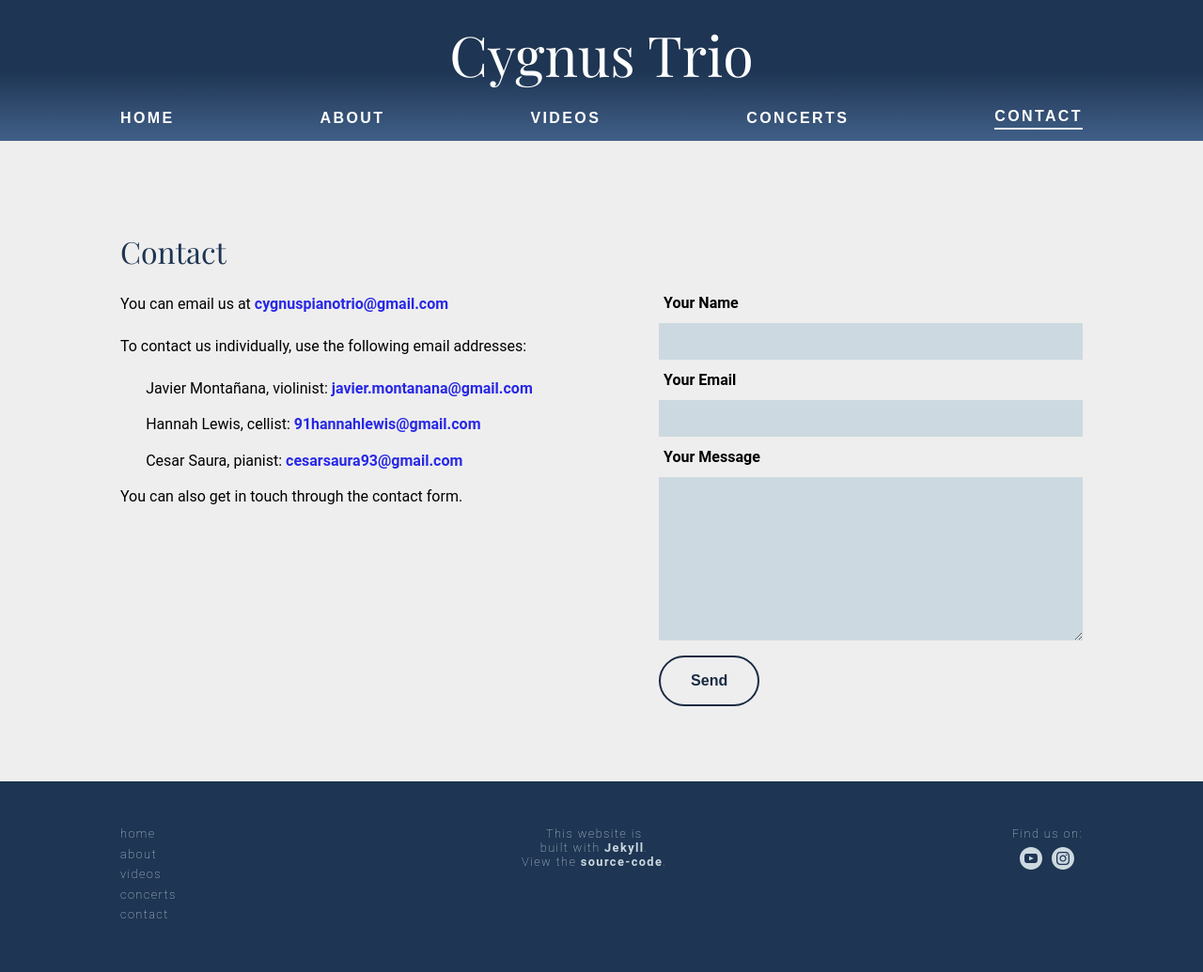
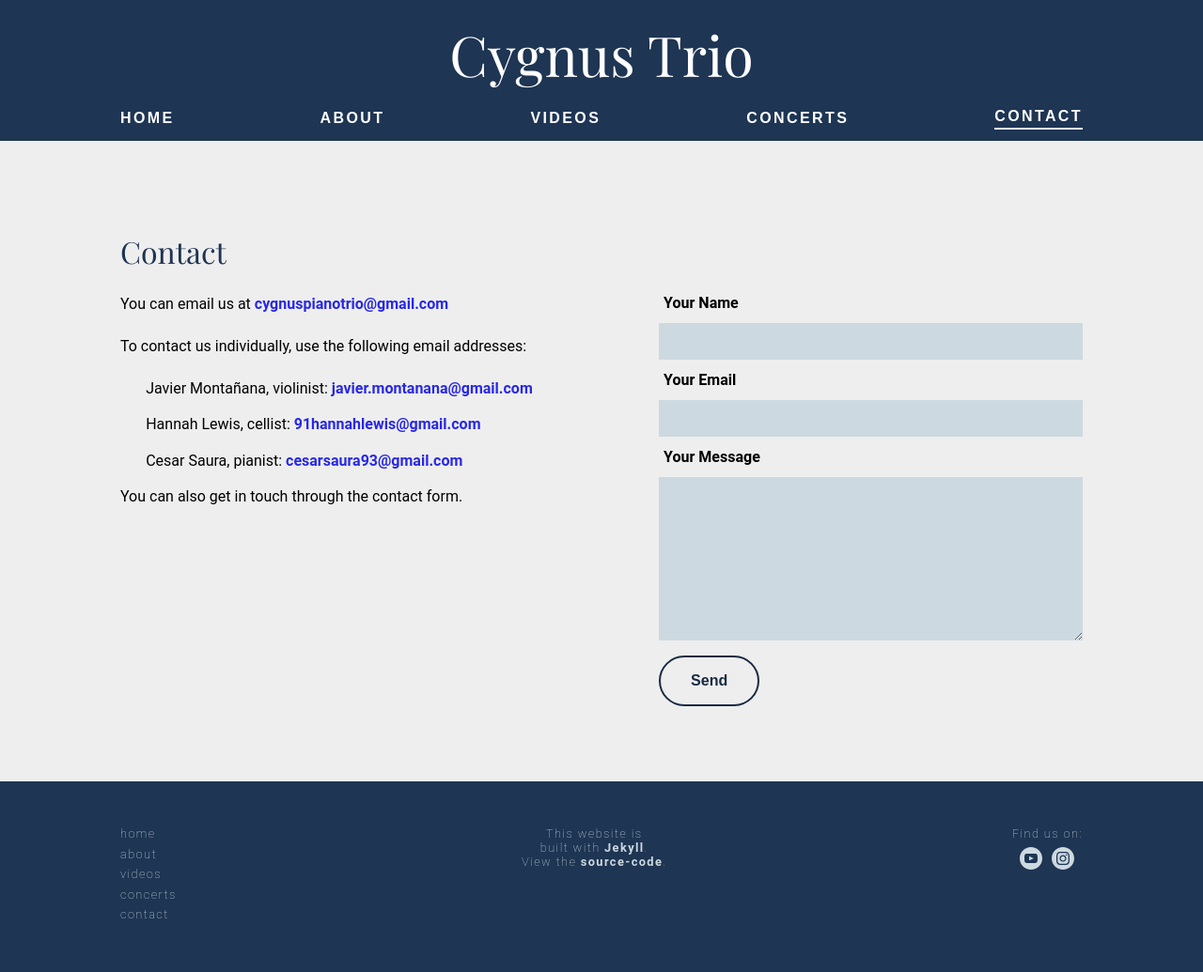
Before and after one commit to javiermontanana/cygnus-trio-website, a Jekyll site: the page built from contact.html, in a window 1280 px wide. Shown: the whole page at 94% size. Built offline with Jekyll 4.4.1, drawn with Linux system fonts in a browser that asks for light colours; some web fonts are replaced.

Commit message:
form and bg color

```diff
--- a/contact.html
+++ b/contact.html
@@ -26,7 +26,7 @@ filename: contact.html
 				</ul>
 				<p class="contact__body">You can also get in touch through the contact form.</p>
 			</div>
-			<form class="contact-form" target="_blank" action="https://formsubmit.co/javier.montanana@gmail.com" method="POST">
+			<form class="contact-form" target="_blank" action="https://formsubmit.co/cygnuspianotrio@gmail.com" method="POST">
 				<div class="form-group">
 					<div>
 						<label for="name">Your Name</label>
--- a/css/style.css
+++ b/css/style.css
@@ -24,6 +24,11 @@ main a {
 	text-decoration: none;
 	font-weight: bold;
 	color: #2828e6;
+}
+
+header,
+footer {
+	background-color: #1e3553;
 }
 
 /* ==================== F  O  N  T  S  ============================= */
@@ -61,8 +66,7 @@ h1 {
 */
 
 .footer {
-	background-color: #1e3553;
-	box-shadow: 0 50vh 0 50vh #192b43;
+	box-shadow: 0 50vh 0 50vh #1e3553;
 	color: #cdd9e0;
 	fill: #cdd9e0;
 	font-size: 0.8rem;
@@ -137,7 +141,7 @@ h1 {
 
 
 header {
-	background-image: linear-gradient(#1e3553, #1e3553, #416088);
+	/* background-image: linear-gradient(#1e3553, #1e3553, #416088); */
 	/* background-color: #192b43; */
 	margin-bottom: 0rem;
 }
```
Also changed, not shown: 2 other files.
